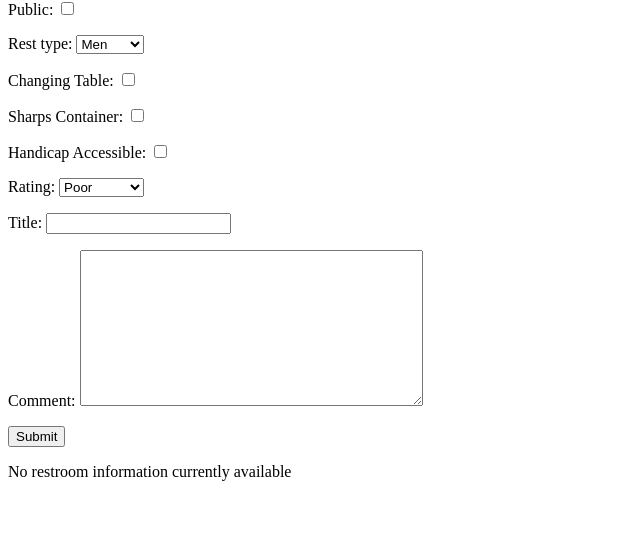
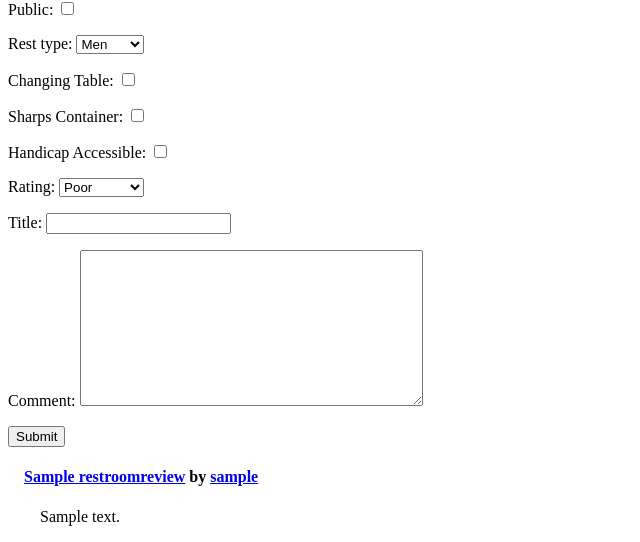
Before and after one commit to danibarstad/RestroomRater, a Django app: page /venues/detail/1/ in a window 1280 px wide. Shown: the part 522-1064 px from the top of the page, without its empty margins (0-640 px from the left). Before the commit the page ends 1003 px from the top, so only its background shows below. Run offline with Django 3.2, Linux system fonts and the light colour scheme; tables that the repository leaves empty hold one stand-in row (values such as "Sample post"); grey boxes marked "Sample" are stand-in pictures.

Commit message:
venue_detail now displays all restroom reviews for that venue with links to the full review and the user that left it

```diff
--- a/restroomrater/restroom_rater/templates/restroom_rater/users/user_profile.html
+++ b/restroomrater/restroom_rater/templates/restroom_rater/users/user_profile.html
@@ -20,7 +20,7 @@
 {% for review in reviews %}
     <div class='review' id='review_{{ review.pk }}'>
         <h4 class='review_name'>&emsp;<a href="{% url 'review_detail' review_pk=review.pk %}">{{ review.title }}</a> for <a href="{% url 'venue_detail' venue_pk=review.venue.pk %}">{{ review.venue.name }}</a></h4>
-        <span class='review_title'>&emsp;&emsp;{{ review.comment }}</p>
+        <p class='review_title'>&emsp;&emsp;{{ review.comment }}</p>
 
     {% empty %}
         <p id='no_records'>No reviews.</p>
--- a/restroomrater/restroom_rater/templates/restroom_rater/venue_detail.html
+++ b/restroomrater/restroom_rater/templates/restroom_rater/venue_detail.html
@@ -16,12 +16,13 @@
         </form>
     </div>
 
-    {% if review %}
-    {% for r in review %}
-        <div>
-            {{ review.title }}
-        </div>
-    {% endfor %}
+    {% if reviews %}
+        {% for review in reviews %}
+            <div class='review' id='review_{{ review.pk }}'>
+                <h4 class='review_name'>&emsp;<a href="{% url 'review_detail' review_pk=review.pk %}">{{ review.title }}</a> by <a href="{% url 'user_profile' user_pk=user.pk %}">{{ review.user.username }}</a></h4>
+                <p class='review_title'>&emsp;&emsp;{{ review.comment }}</p>
+            </div>
+        {% endfor %}
 
     {% else %}
     <p>No restroom information currently available</p>
--- a/restroomrater/restroom_rater/views.py
+++ b/restroomrater/restroom_rater/views.py
@@ -23,6 +23,7 @@ def venue_list(request):
 
 def venue_detail(request, venue_pk):
     venue = get_object_or_404(Venue, pk=venue_pk)
+    reviews = RestroomReview.objects.filter(venue=venue_pk)
 
     if request.method == 'POST':
         restroom_form = RestroomForm(request.POST, request.FILES, instance=None)
@@ -36,7 +37,7 @@ def venue_detail(request, venue_pk):
     else:
         restroom_form = RestroomForm()
 
-    return render(request, 'restroom_rater/venue_detail.html', {'venue': venue, 'restroom_form': restroom_form})
+    return render(request, 'restroom_rater/venue_detail.html', {'venue': venue, 'restroom_form': restroom_form, 'reviews': reviews})
 
 
 def review_detail(request, review_pk):
--- a/restroomrater/restroom_rater/views_users.py
+++ b/restroomrater/restroom_rater/views_users.py
@@ -1,7 +1,7 @@
-from django.shortcuts import render, redirect
-
 from .models import Venue, RestroomReview
 from .forms import UserRegistrationForm, EditProfileForm
+
+from django.shortcuts import render, redirect
 
 from django.contrib import messages
 from django.contrib.auth.models import User
```
